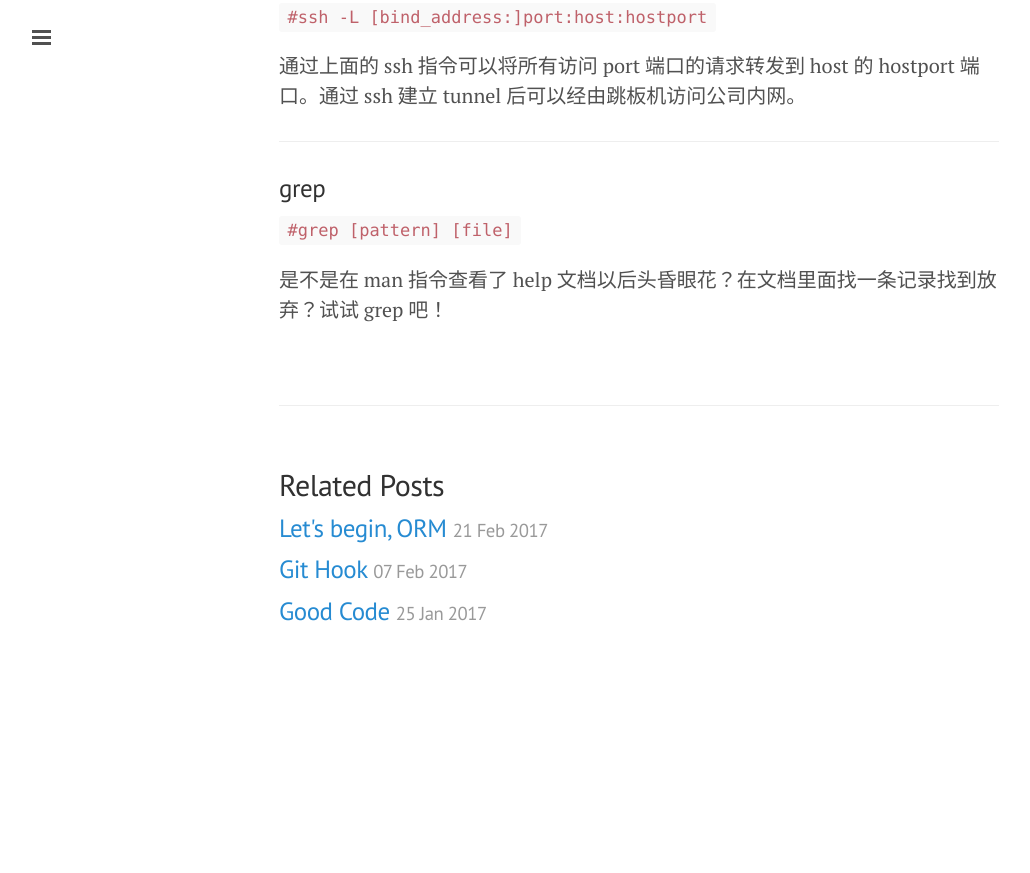
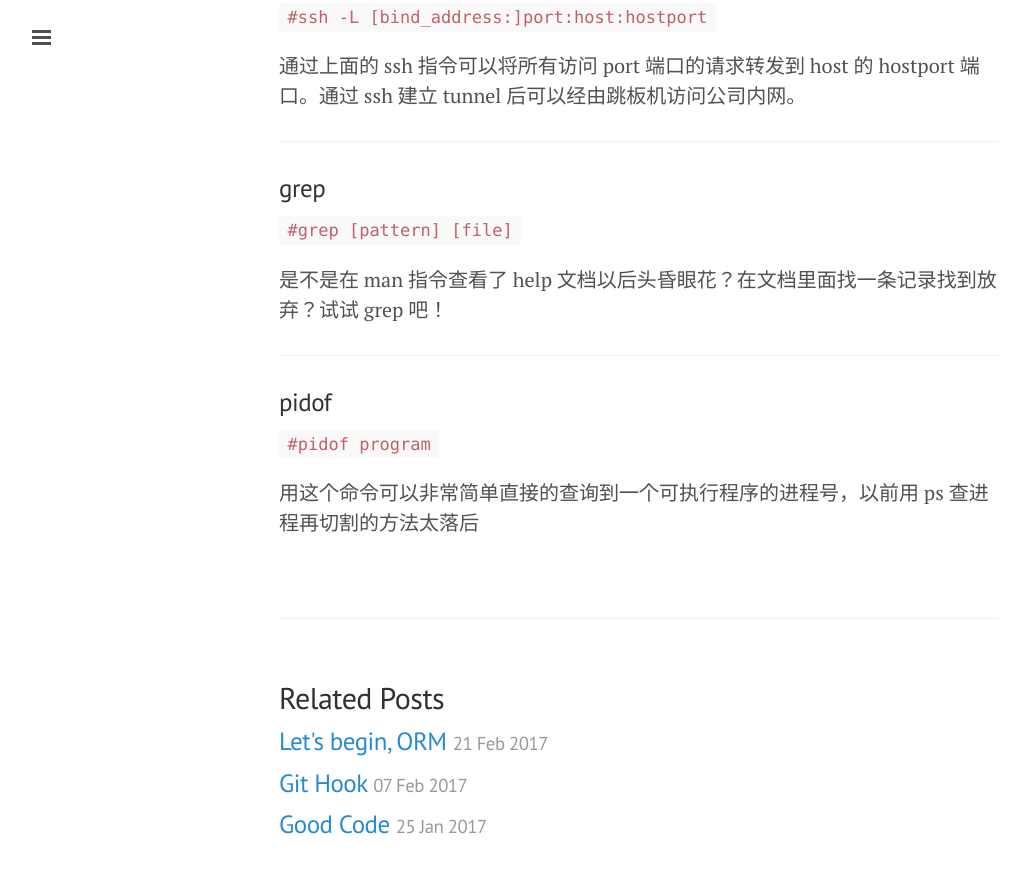
Before and after one commit to RobinGG/RobinGG.github.io, a Jekyll site: the page built from _posts/2016-09-12-Linux-Commands.md, in a window 1280 px wide and 900 px high, scrolled down 1354 px. Shown: the top 873 px of the window, without its empty margins (1-1031 px from the left). Built offline with Jekyll 4.4.1, drawn with Linux system fonts in a browser that asks for light colours; before the commit the page ends 2041 px from its top, so only the background shows below that.

Commit message:
update linux cmd pidof

```diff
--- a/_posts/2016-09-12-Linux-Commands.md
+++ b/_posts/2016-09-12-Linux-Commands.md
@@ -59,3 +59,11 @@ ssh 还有其他的用法。比如建立 tunnel:
 `#grep [pattern] [file]`
 
 是不是在 man 指令查看了 help 文档以后头昏眼花？在文档里面找一条记录找到放弃？试试 grep 吧！
+
+---
+
+### pidof
+
+`#pidof program`
+
+用这个命令可以非常简单直接的查询到一个可执行程序的进程号，以前用 ps 查进程再切割的方法太落后
```
